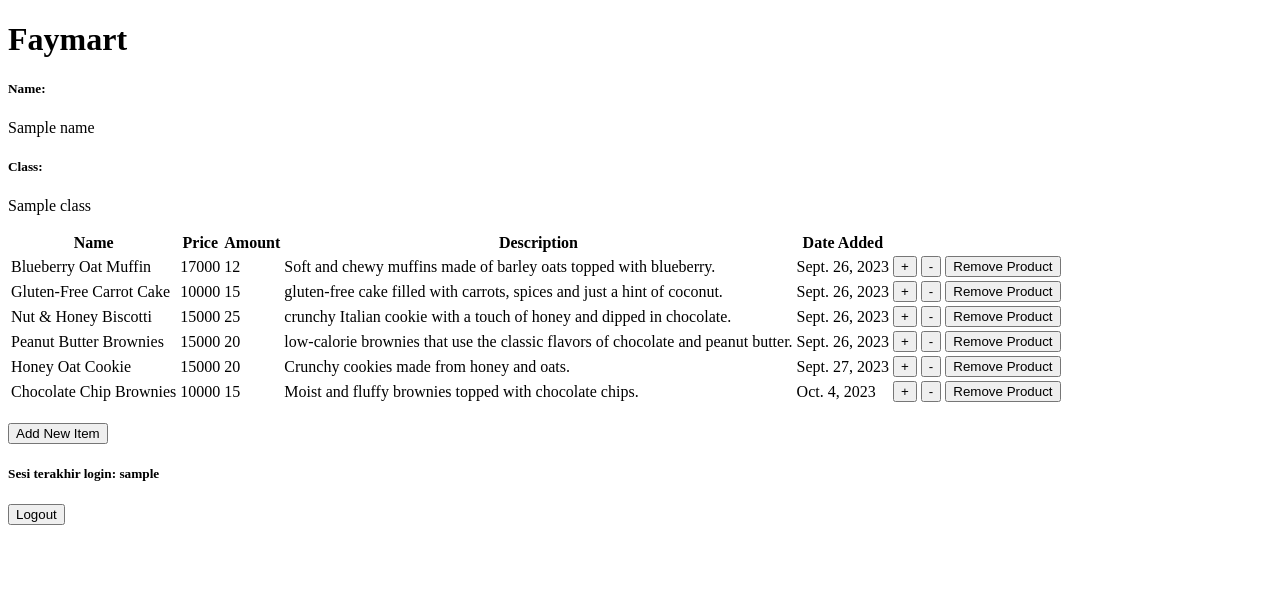
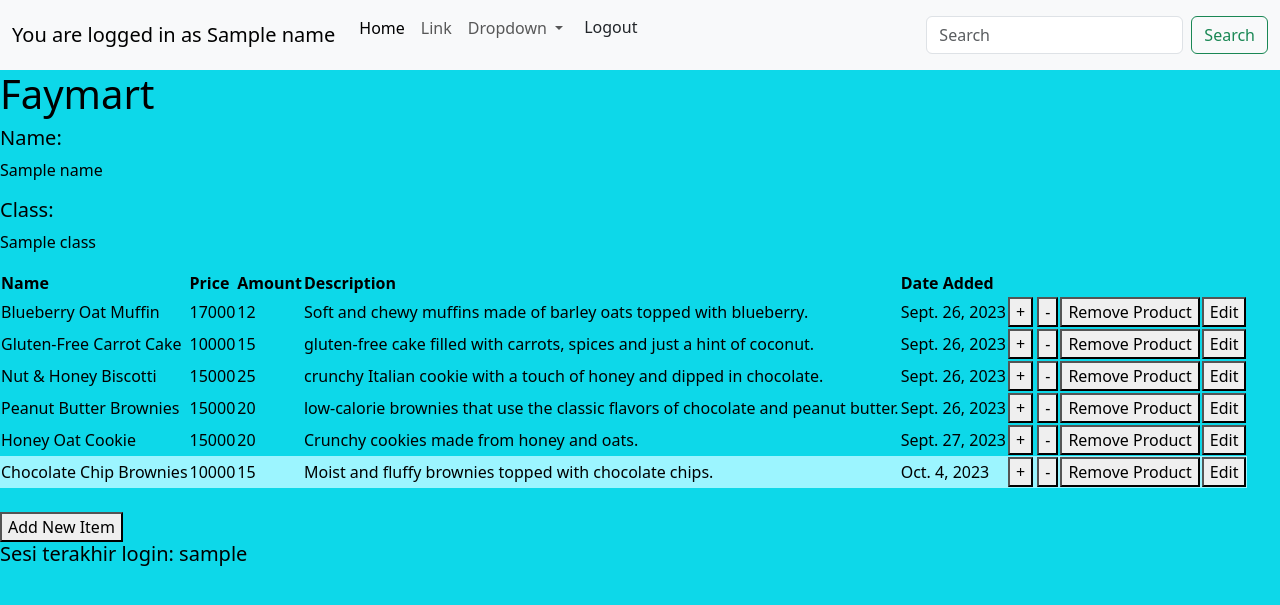
Before and after one commit to farrelayman09/faymart, a Django app: template main/templates/main.html in a window 1280 px wide. Shown: the top 605 px of the page. Run offline with Django 4.2, Linux system fonts and the light colour scheme; data comes from the database, SQL or seed files in the repository; both versions use the stored data as it was after the commit; tables that the repository leaves empty hold one stand-in row (values such as "Sample post"); the template is opened without the code that fills it: values that come from a table or form of the project are taken from there, most other values are stand-ins (such as "Sample title", 1, 10 or a date in 2020).

Commit message:
tugas 5 selesai

```diff
--- a/main/models.py
+++ b/main/models.py
@@ -8,3 +8,8 @@ class Item(models.Model):
     price = models.IntegerField()
     date_added = models.DateField(auto_now_add=True)
     description = models.TextField()
+
+class Employee(models.Model):
+    name = models.CharField(max_length=255)
+    age = models.IntegerField()
+    hobby = models.TextField()
--- a/main/templates/main.html
+++ b/main/templates/main.html
@@ -1,6 +1,49 @@
 {% extends 'base.html' %}
 
 {% block content %}
+<style>
+    body {
+        background-color: #0DD8E9; /* Change this to the desired blue color */
+        color: black; /* Set the text color to contrast with the background */
+    }
+</style>
+<nav class="navbar navbar-expand-lg bg-body-tertiary">
+    <div class="container-fluid">
+        <a class="navbar-brand" href="#">You are logged in as {{name}}</a>
+        <button class="navbar-toggler" type="button" data-bs-toggle="collapse" data-bs-target="#navbarSupportedContent" aria-controls="navbarSupportedContent" aria-expanded="false" aria-label="Toggle navigation">
+            <span class="navbar-toggler-icon"></span>
+        </button>
+        <div class="collapse navbar-collapse" id="navbarSupportedContent">
+            <ul class="navbar-nav me-auto mb-2 mb-lg-0">
+                <li class="nav-item">
+                    <a class="nav-link active" aria-current="page" href="#">Home</a>
+                </li>
+                <li class="nav-item">
+                    <a class="nav-link" href="#">Link</a>
+                </li>
+                <li class="nav-item dropdown">
+                    <a class="nav-link dropdown-toggle" href="#" role="button" data-bs-toggle="dropdown" aria-expanded="false">
+                        Dropdown
+                    </a>
+                    <ul class="dropdown-menu">
+                        <li><a class="dropdown-item" href="#">Action</a></li>
+                        <li><a class="dropdown-item" href="#">Another action</a></li>
+                        <li><hr class="dropdown-divider"></li>
+                        <li><a class="dropdown-item" href="#">Something else here</a></li>
+                    </ul>
+                </li>
+                <li class="nav-item">
+                    <a href="{% url 'main:logout' %}"><button type="button" class="btn">Logout</button></a>
+                    <a class="nav-link disabled" aria-disabled="true"></a>
+                </li>
+            </ul>
+            <form class="d-flex" role="search">
+                <input class="form-control me-2" type="search" placeholder="Search" aria-label="Search">
+                <button class="btn btn-outline-success" type="submit">Search</button>
+            </form>
+        </div>
+    </div>
+</nav>
 <h1>Faymart</h1>
 
 <h5>Name:</h5>
@@ -21,7 +64,7 @@
     {% comment %} Berikut cara memperlihatkan data produk di bawah baris ini {% endcomment %}
 
     {% for item in items %}
-    <tr>
+    <tr {% if forloop.last %}style="background-color: #9CF5FF;"{% endif %}>
         <td>{{item.name}}</td>
         <td>{{item.price}}</td>
         <td id="amount_{{ item.id }}">{{item.amount}}</td>
@@ -38,6 +81,13 @@
                 <button type="button" onclick="deleteProduct({{ item.id }})">Remove Product</button>
             </form>
         </td>
+        <td>
+            <a href="{% url 'main:edit_product' item.pk %}">
+                <button>
+                    Edit
+                </button>
+            </a>
+        </td>
     </tr>
 
     {% endfor %}
@@ -53,11 +103,6 @@
 
 <h5>Sesi terakhir login: {{ last_login }}</h5>
 
-<a href="{% url 'main:logout' %}">
-    <button>
-        Logout
-    </button>
-</a>
 
 <script>
     function incrementAmount(productId) {
--- a/main/urls.py
+++ b/main/urls.py
@@ -1,10 +1,12 @@
 from django.urls import path
 from main.views import show_main, create_product, show_xml, show_json, show_xml_by_id, show_json_by_id
-from main.views import register, login_user, logout_user, remove_product, increment_amount, decrement_amount
+from main.views import register, login_user, logout_user, remove_product, increment_amount, decrement_amount, edit_product, delete_product
 
 app_name = 'main'
 
 urlpatterns = [
+    path('delete/<int:id>', delete_product, name='delete_product'), # sesuaikan dengan nama fungsi yang dibuat
+    path('edit-product/<int:id>', edit_product, name='edit_product'),
     path('increment_amount/<int:product_id>/', increment_amount, name='increment_amount'),
     path('decrement_amount/<int:product_id>/', decrement_amount, name='decrement_amount'),
     path('remove_product/<int:product_id>/', remove_product, name='remove_product'),
--- a/templates/base.html
+++ b/templates/base.html
@@ -4,11 +4,17 @@
     <head>
         <meta charset="UTF-8" />
         <meta
-                name="viewport"
-                content="width=device-width, initial-scale=1.0"
+            name="viewport"
+            content="width=device-width, initial-scale=1.0"
         />
         {% block meta %}
+            <meta charset="UTF-8" />
+            <meta name="viewport" content="width=device-width, initial-scale=1">
         {% endblock meta %}
+        <link href="https://cdn.jsdelivr.net/npm/bootstrap@5.3.2/dist/css/bootstrap.min.css" rel="stylesheet" integrity="sha384-T3c6CoIi6uLrA9TneNEoa7RxnatzjcDSCmG1MXxSR1GAsXEV/Dwwykc2MPK8M2HN" crossorigin="anonymous">
+        <script src="https://code.jquery.com/jquery-3.6.0.min.js" integrity="sha384-KyZXEAg3QhqLMpG8r+J4jsl5c9zdLKaUk5Ae5f5b1bw6AUn5f5v8FZJoMxm6f5cH1" crossorigin="anonymous"></script>
+        <script src="https://cdn.jsdelivr.net/npm/@popperjs/core@2.11.8/dist/umd/popper.min.js" integrity="sha384-I7E8VVD/ismYTF4hNIPjVp/Zjvgyol6VFvRkX/vR+Vc4jQkC+hVqc2pM8ODewa9r" crossorigin="anonymous"></script>
+        <script src="https://cdn.jsdelivr.net/npm/bootstrap@5.3.2/dist/js/bootstrap.min.js" integrity="sha384-BBtl+eGJRgqQAUMxJ7pMwbEyER4l1g+O15P+16Ep7Q9Q+zqX6gSbd85u4mG4QzX+" crossorigin="anonymous"></script>
     </head>
 
     <body>
```
Also changed, not shown: main/templates/edit_product.html (added, +22 -0 lines), main/views.py (+23 -0 lines), db.sqlite3, 2 other files.
